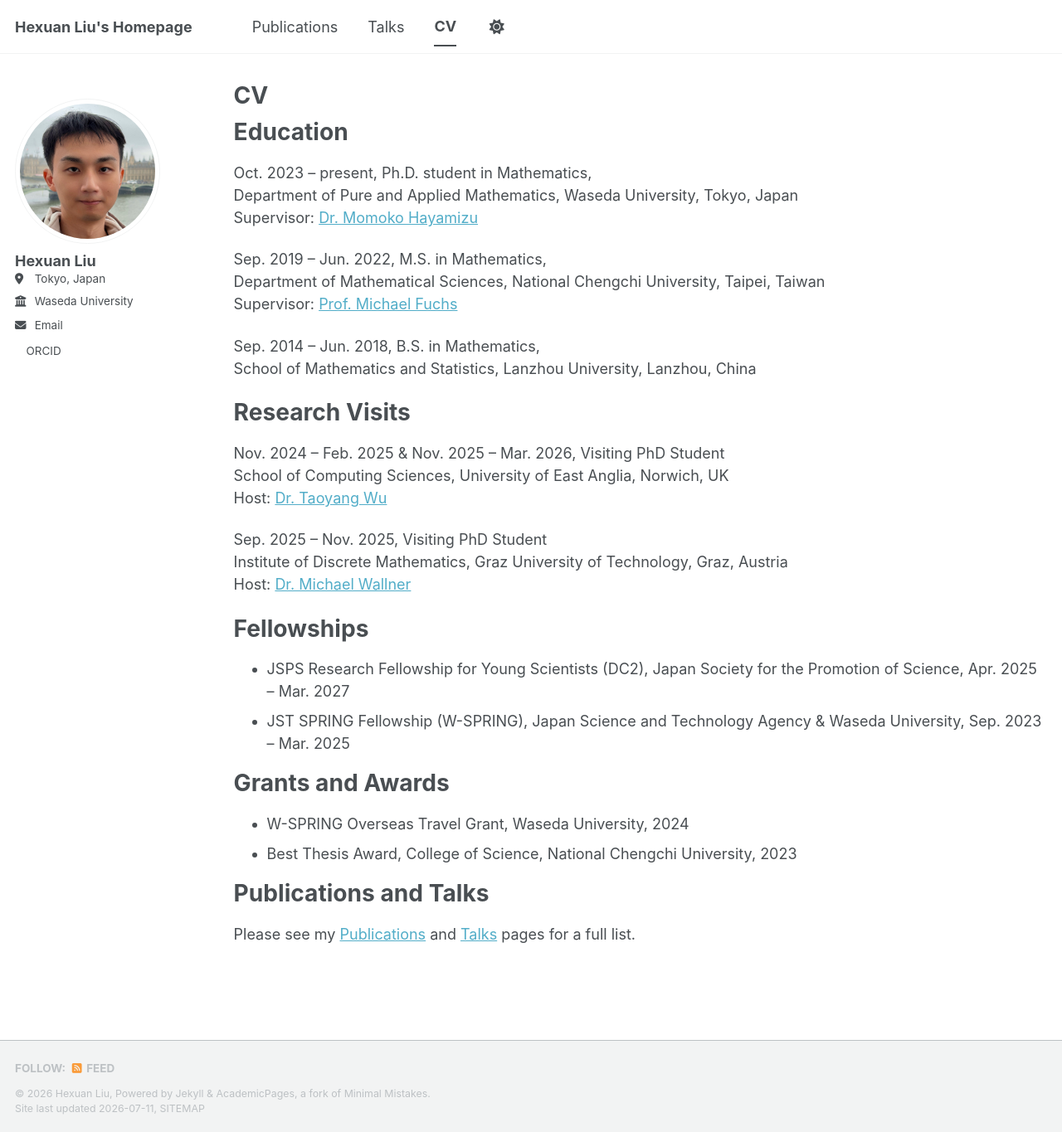
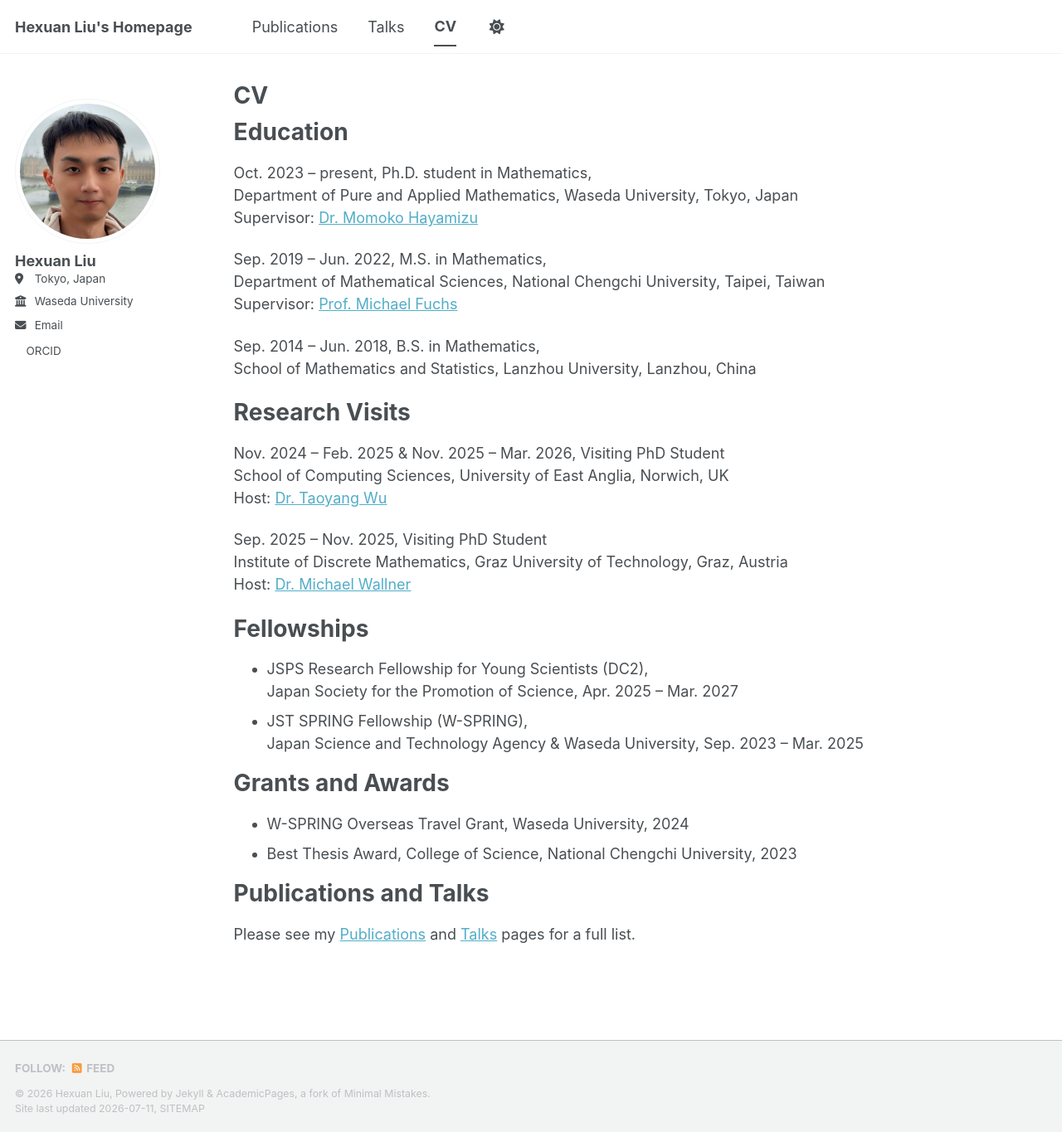
Before and after one commit to Hexuan-Liu/hexuan-liu.github.io, a Jekyll site: the page built from _pages/cv.md, in a window 1280 px wide and 1365 px high. Shown: the whole window at 83% size. Built offline with Jekyll 4.4.1, drawn with Linux system fonts in a browser that asks for light colours; a style sheet for code colours, icons or effects is not loaded.

Commit message:
Update cv.md

```diff
--- a/_pages/cv.md
+++ b/_pages/cv.md
@@ -34,9 +34,9 @@ Host: [Dr. Michael Wallner](https://dmg.tuwien.ac.at/mwallner/)
 
 Fellowships
 ======
-- JSPS Research Fellowship for Young Scientists (DC2),
+- JSPS Research Fellowship for Young Scientists (DC2),<br>
   Japan Society for the Promotion of Science, Apr. 2025 – Mar. 2027
-- JST SPRING Fellowship (W-SPRING),
+- JST SPRING Fellowship (W-SPRING),<br>
   Japan Science and Technology Agency & Waseda University, Sep. 2023 – Mar. 2025
 
 Grants and Awards
```
